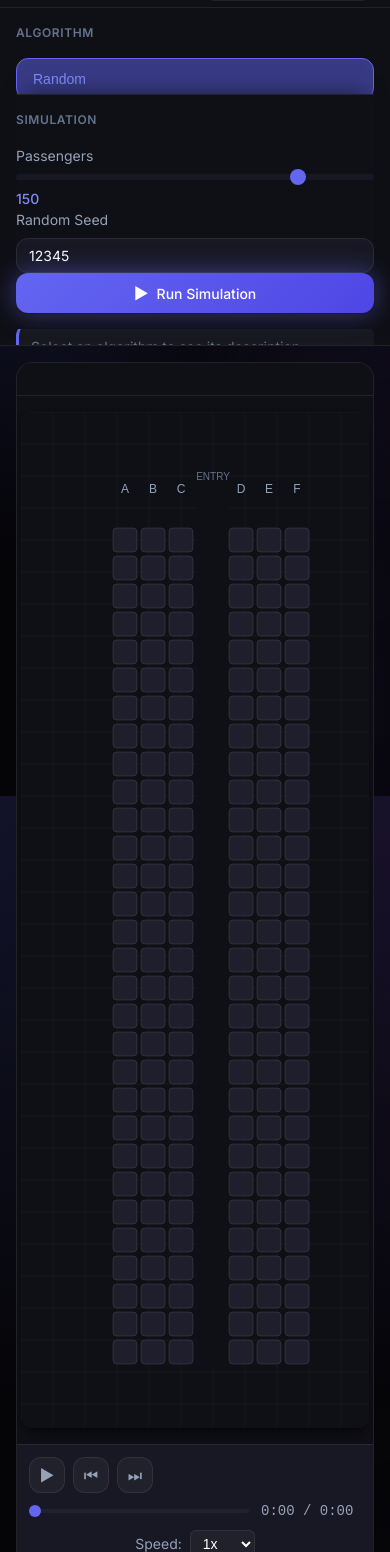
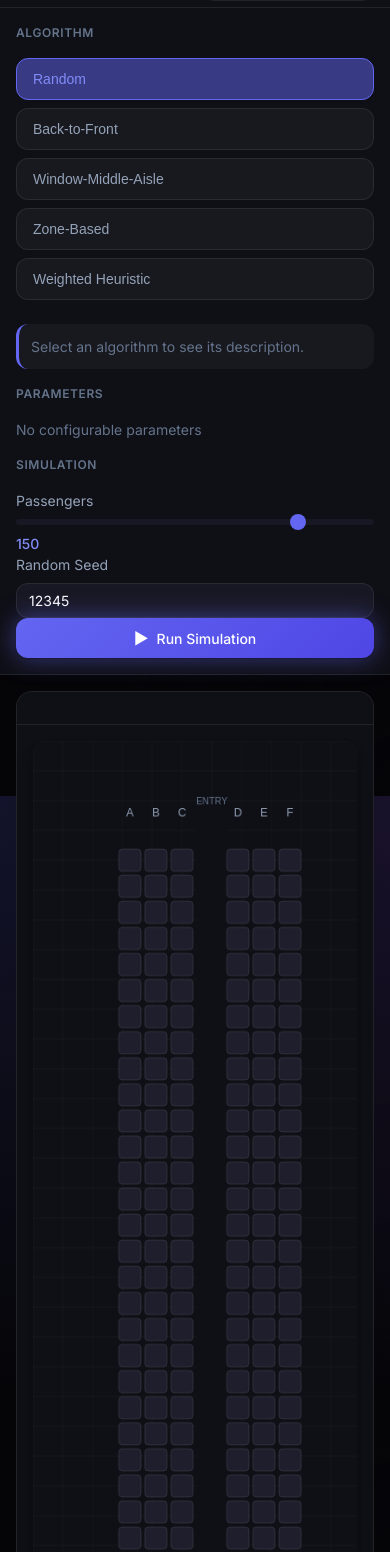
Before and after one commit to szabadkai/BoardingLab, a website built with Vite: page index.html in a window 390 px wide. Shown: the part 48-1600 px from the top of the page. Built offline with nearby package versions, Linux system fonts and the light colour scheme.

Commit message:
fix mobile layout

```diff
--- a/src/main.js
+++ b/src/main.js
@@ -39,6 +39,7 @@
     init() {
         this.cacheElements();
         this.setupEventListeners();
+        this.loadSavedAlgorithms(); // Load from localStorage
         this.renderAlgorithmList();
         this.initRenderer();
         this.initTimeline();
@@ -211,9 +212,78 @@
         }
 
         // Re-render
+        this.saveAlgorithms(); // Sync to storage
         this.renderAlgorithmList();
         this.selectAlgorithm(original);
         this.runSimulation();
+    }
+
+    /**
+     * Persistence logic for localstorage
+     */
+    saveAlgorithms() {
+        try {
+            const modified = algorithmList
+                .filter(a => a.isModified)
+                .map(a => ({
+                    id: a.id,
+                    name: a.name,
+                    code: a.code,
+                    parameters: a.parameters,
+                    isModified: true
+                }));
+            localStorage.setItem('boarding_lab_custom_algos', JSON.stringify(modified));
+        } catch (e) {
+            console.error('Failed to save algorithms:', e);
+        }
+    }
+
+    loadSavedAlgorithms() {
+        try {
+            const savedData = localStorage.getItem('boarding_lab_custom_algos');
+            if (!savedData) return;
+
+            const savedAlgorithms = JSON.parse(savedData);
+            savedAlgorithms.forEach(saved => {
+                const idx = algorithmList.findIndex(a => a.id === saved.id);
+                if (idx !== -1) {
+                    const original = algorithmList[idx];
+                    const updated = {
+                        ...original,
+                        ...saved,
+                        baseAlgorithm: original,
+                        createPriorityFn: (params, rng) => this._createDynamicPriorityFn(saved.code, params)
+                    };
+                    algorithmList[idx] = updated;
+
+                    // Sync selectedAlgorithm reference if it matches
+                    if (this.selectedAlgorithm && this.selectedAlgorithm.id === saved.id) {
+                        this.selectedAlgorithm = updated;
+                    }
+                }
+            });
+        } catch (e) {
+            console.error('Failed to load algorithms:', e);
+        }
+    }
+
+    /**
+     * Reusable logic to create a priority function from code string with param injection
+     */
+    _createDynamicPriorityFn(code, params = {}) {
+        // Prepend param overrides
+        let injection = '';
+        for (const [key, val] of Object.entries(params)) {
+            injection += `const ${key} = ${val};\n`;
+        }
+
+        // Comment out original declarations in user code to avoid re-declaration errors
+        const modifiedCode = code.replace(/const\s+(\w+)\s*=\s*([-+]?[\d\.]+);/g, (m, name) => {
+            return params.hasOwnProperty(name) ? `// ${m} (UI Override)` : m;
+        });
+
+        const fullFnCode = `"use strict";\n${injection}\n${modifiedCode}`;
+        return new Function('passenger', 'context', fullFnCode);
     }
 
     updateAlgorithmDescription() {
@@ -576,22 +646,8 @@
                 };
             }
 
-            // 2. Prepare injection logic
-            const createPriorityFn = (params = {}, rng) => {
-                // Prepend param overrides
-                let injection = '';
-                for (const [key, val] of Object.entries(params)) {
-                    injection += `const ${key} = ${val};\n`;
-                }
-
-                // Comment out original declarations in user code to avoid re-declaration errors
-                const modifiedCode = code.replace(/const\s+(\w+)\s*=\s*([-+]?[\d\.]+);/g, (m, name) => {
-                    return params.hasOwnProperty(name) ? `// ${m} (UI Override)` : m;
-                });
-
-                const fullFnCode = `"use strict";\n${injection}\n${modifiedCode}`;
-                return new Function('passenger', 'context', fullFnCode);
-            };
+            // 2. Prepare injection logic using refactored method
+            const createPriorityFn = (params = {}, rng) => this._createDynamicPriorityFn(code, params);
 
             // Test compilation
             const testFn = createPriorityFn({}, this.rng);
@@ -627,6 +683,8 @@
             }
             this.selectedAlgorithm = newAlgo;
 
+            this.saveAlgorithms(); // Persist to localStorage
+
             this.elements.validationMessages.innerHTML =
                 '<div class="validation-success">✓ Valid algorithm</div>';
 
--- a/src/styles/index.css
+++ b/src/styles/index.css
@@ -110,12 +110,7 @@
   padding: 0;
 }
 
-html {
-  font-size: 16px;
-  -webkit-font-smoothing: antialiased;
-  -moz-osx-font-smoothing: grayscale;
-}
-
+html,
 body {
   font-family: var(--font-family);
   font-size: var(--font-size-base);
@@ -135,22 +130,12 @@
   overflow-x: hidden;
 }
 
-/* Subtle gradient background */
-body::before {
-  content: '';
-  position: fixed;
-  inset: 0;
-  background:
-    radial-gradient(ellipse at 20% 20%, rgba(99, 102, 241, 0.08) 0%, transparent 50%),
-    radial-gradient(ellipse at 80% 80%, rgba(139, 92, 246, 0.06) 0%, transparent 50%);
-  pointer-events: none;
-  z-index: -1;
-}
-
 #app {
   display: flex;
   flex-direction: column;
   min-height: 100vh;
+  overflow-x: hidden;
+  width: 100%;
 }
 
 /* ===================================
@@ -515,6 +500,9 @@
   background: var(--color-bg-tertiary);
   border-radius: var(--radius-md);
   box-shadow: var(--shadow-lg);
+  max-width: 100%;
+  height: auto !important;
+  /* Allow aspect ratio preserved scaling */
 }
 
 /* Timeline Controls */
@@ -541,6 +529,8 @@
   height: 4px;
   background: var(--color-surface);
   border-radius: var(--radius-full);
+  min-width: 0;
+  /* Allow shrinking */
 }
 
 .timeline-slider input[type="range"]::-webkit-slider-thumb {
@@ -569,11 +559,23 @@
 
 .speed-control select {
   padding: var(--space-1) var(--space-2);
-  background: var(--color-surface);
+  background: var(--color-bg-elevated);
   border: 1px solid var(--color-border);
   border-radius: var(--radius-sm);
   color: var(--color-text-primary);
   font-size: var(--font-size-sm);
+  cursor: pointer;
+  outline: none;
+}
+
+.speed-control select:hover {
+  background: var(--color-surface-hover);
+  border-color: var(--color-border-hover);
+}
+
+.speed-control select option {
+  background: var(--color-bg-secondary);
+  color: var(--color-text-primary);
 }
 
 /* ===================================
@@ -841,30 +843,41 @@
 @media (max-width: 1024px) {
   .main {
     grid-template-columns: 1fr;
+    overflow: visible;
+    /* Allow main to grow with content */
   }
 
   .control-panel {
     border-right: none;
     border-bottom: 1px solid var(--color-border);
-    max-height: 40vh;
-    overflow-y: auto;
+    max-height: none;
+    /* Let it expand and scroll with the page */
+    overflow-y: visible;
+    padding: var(--space-4);
+  }
+
+  .visualization-area {
+    padding: var(--space-4);
+    overflow: visible;
+    /* Prevent nested scrolling */
+  }
+
+  .simulation-view {
+    max-width: 100%;
   }
 
   .metrics-grid {
     grid-template-columns: repeat(2, 1fr);
   }
 
-  /* Make Run button always visible on mobile */
+  /* Reset sticky positioning that was causing obstructions */
   .control-panel .panel-section:last-child {
-    position: sticky;
-    bottom: 0;
-    background: var(--color-bg-secondary);
-    padding: var(--space-4) 0;
+    position: static;
+    background: transparent;
+    padding: 0;
     margin: 0;
-    border-top: 1px solid var(--color-border);
-    z-index: 10;
-    /* Ensure it covers content behind it */
-    box-shadow: 0 -10px 20px -10px rgba(0, 0, 0, 0.5);
+    border-top: none;
+    box-shadow: none;
   }
 }
 
@@ -897,13 +910,39 @@
 
   .timeline-controls {
     flex-wrap: wrap;
-    gap: var(--space-2);
-    padding: var(--space-3);
+    justify-content: center;
+    gap: var(--space-3);
+    padding: var(--space-4);
+  }
+
+  /* Keep buttons in a row group conceptually by allowing them to wrap together */
+  .timeline-controls .btn-icon {
+    flex: 0 0 auto;
+  }
+
+  .timeline-slider {
+    order: -1;
+    /* Move slider to top on mobile */
+    width: 100%;
+    margin-bottom: var(--space-2);
+  }
+
+  .time-display {
+    min-width: 80px;
+    text-align: right;
   }
 
   .speed-control {
     width: 100%;
-    justify-content: center;
+    justify-content: space-between;
+    padding-top: var(--space-3);
+    border-top: 1px solid var(--color-border);
+    margin-top: var(--space-1);
+  }
+
+  .speed-control select {
+    flex: 1;
+    max-width: 120px;
   }
 }
 
```
